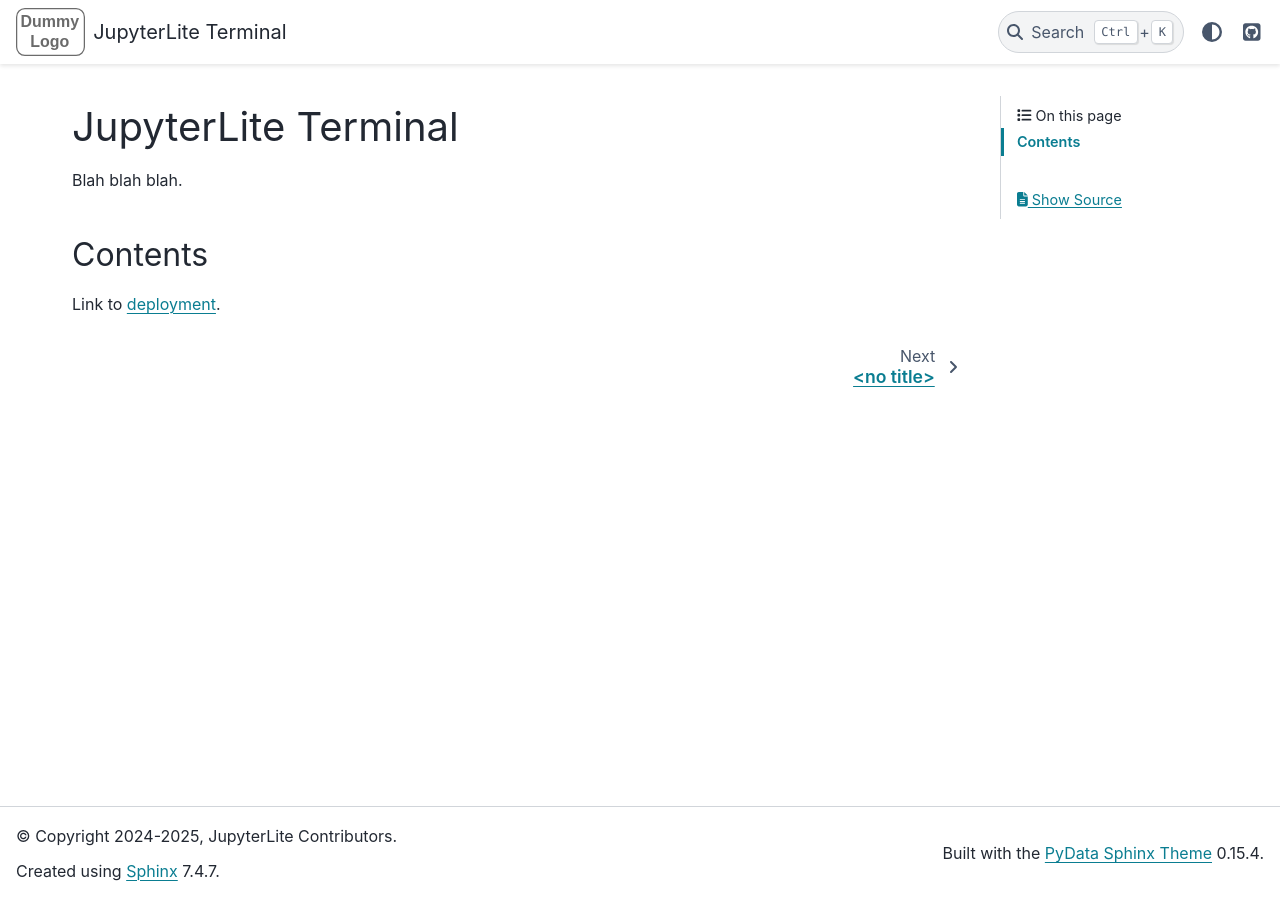
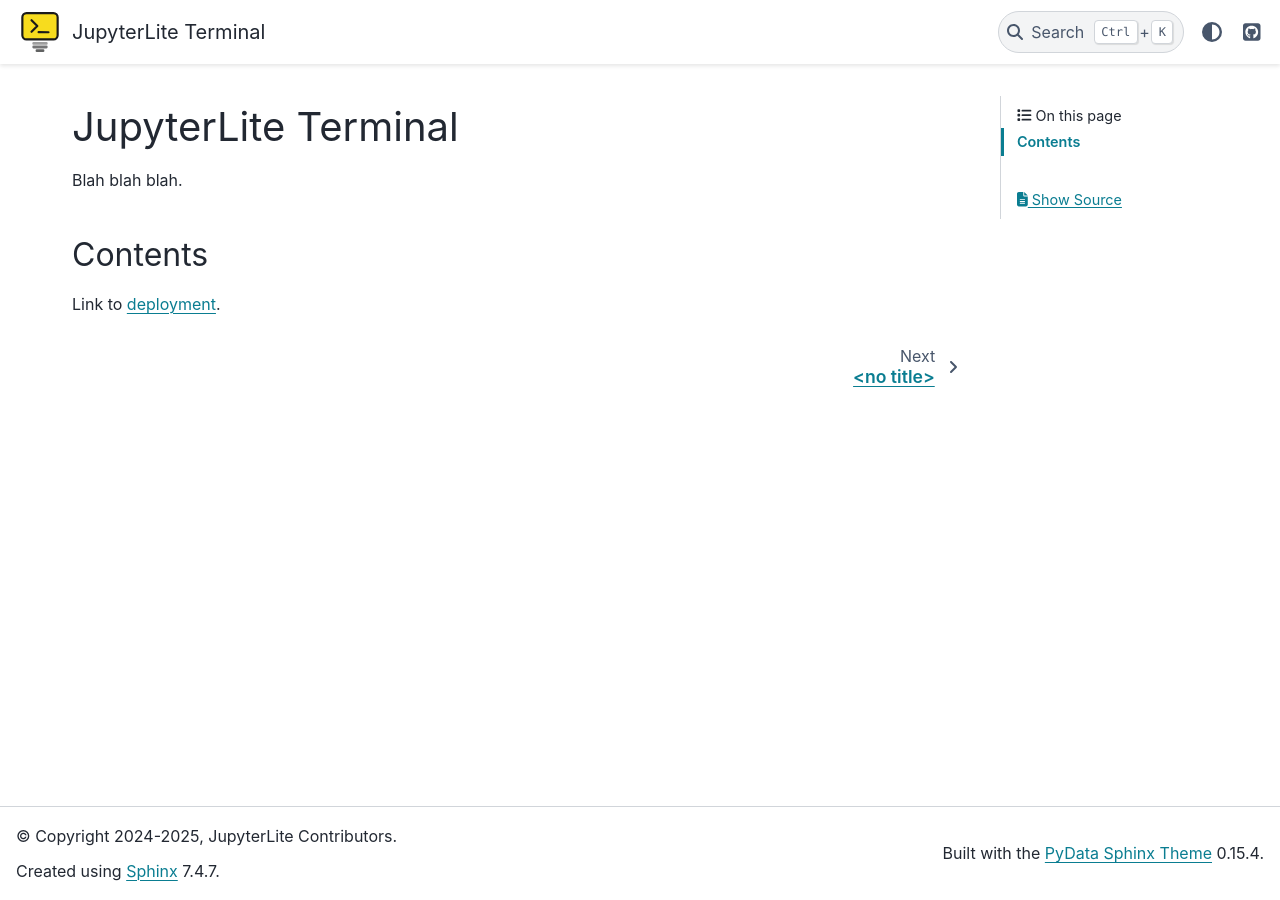
Before and after one commit to jupyterlite/terminal, a Sphinx documentation site: the page built from docs/index.md, in a window 1280 px wide. Built offline with Sphinx 7.4.7 and the PyData theme 0.15.4, drawn with Linux system fonts in a browser that asks for light colours.

Commit message:
Add log and favicon to docs (#73)
Co-authored-by: Isabel Paredes <isabel.paredes@quantstack.net>

```diff
--- a/docs/conf.py
+++ b/docs/conf.py
@@ -18,14 +18,14 @@
 templates_path = ['_templates']
 exclude_patterns = ['_build', 'Thumbs.db', '.DS_Store']
 
+html_favicon = "_static/terminal_logo.svg"
+html_logo = "_static/terminal_logo.svg"
 html_static_path = ['_static']
 html_theme = "pydata_sphinx_theme"
 html_theme_options = {
     "github_url": PACKAGE_JSON["homepage"],
     "logo": {
         "alt_text": "JupyterLite Terminal - Home",
-        "image_dark": "_static/terminal_logo_dark.svg",
-        "image_light": "_static/terminal_logo_light.svg",
         "text": "JupyterLite Terminal",
    }
 }
```
Also changed, not shown: README.md (+1 -1 lines), docs/_static/terminal_logo.svg (added), docs/_static/terminal_logo_dark.svg (deleted), docs/_static/terminal_logo_light.svg (deleted).
